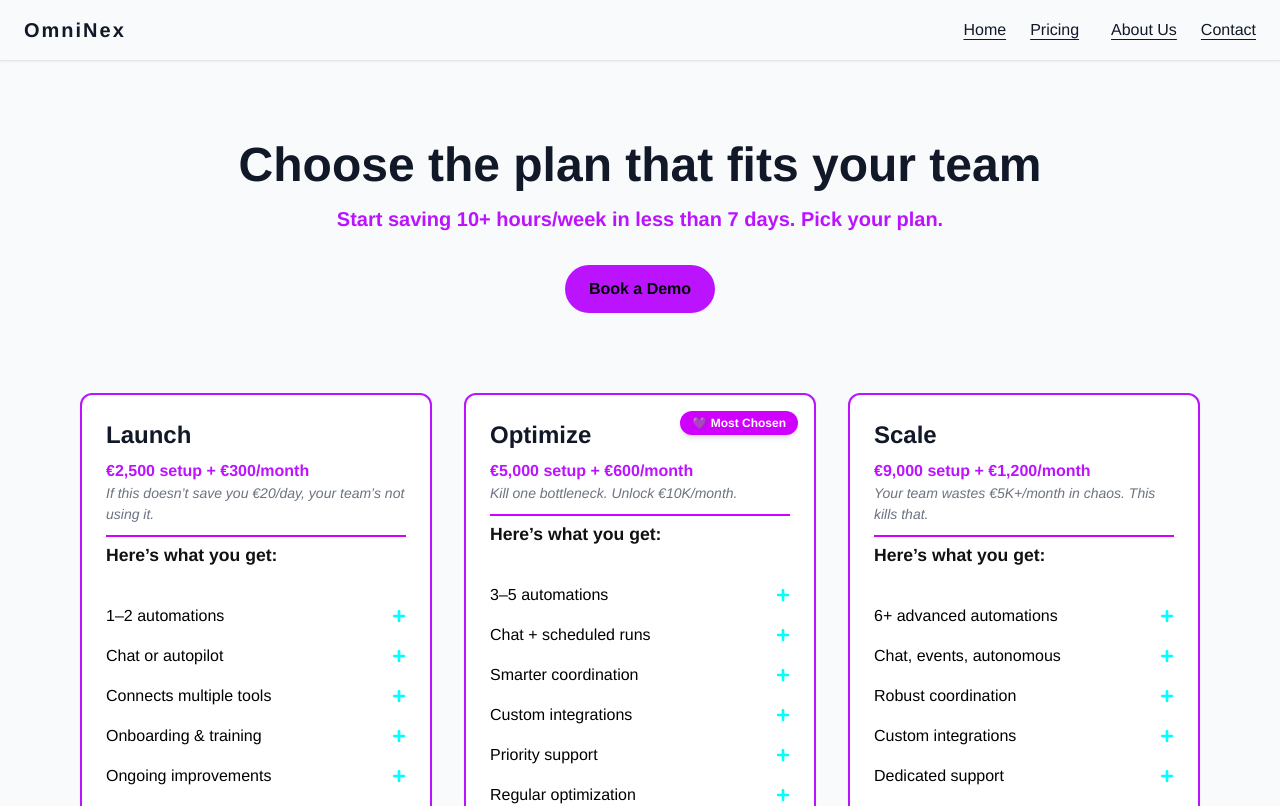
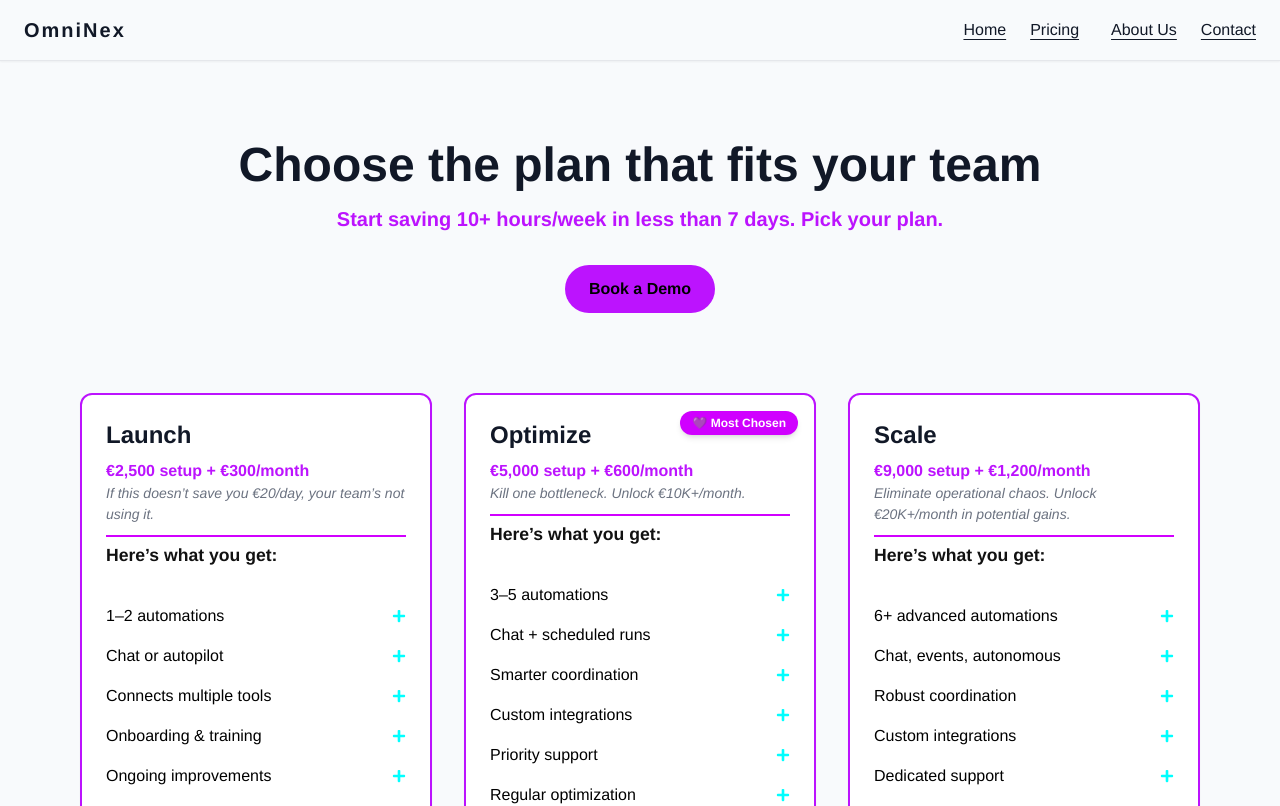
Before and after one commit to Kalcho8233/OmniNexAIWebsite, a Next.js app: page /pricing in a window 1280 px wide. Shown: the top 806 px of the page. Built offline with nearby package versions, Linux system fonts and the light colour scheme.

Commit message:
Update PlanROIText.jsx

```diff
--- a/components/PlanROIText.jsx
+++ b/components/PlanROIText.jsx
@@ -6,10 +6,10 @@ export default function PlanROIText({ plan }) {
       text = "If this doesn’t save you €20/day, your team’s not using it.";
       break;
     case "Optimize":
-      text = "Kill one bottleneck. Unlock €10K/month.";
+      text = "Kill one bottleneck. Unlock €10K+/month.";
       break;
     case "Scale":
-      text = "Your team wastes €5K+/month in chaos. This kills that.";
+      text = "Eliminate operational chaos. Unlock €20K+/month in potential gains.";
       break;
     default:
       return null;
```
